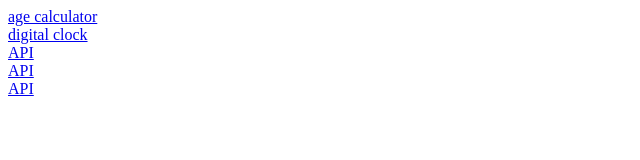
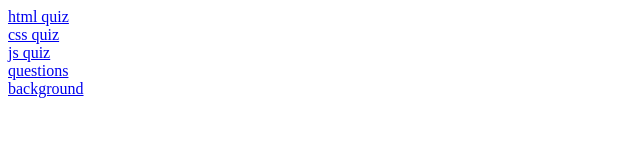
Before and after one commit to MabbuJyothika/js-pro, a plain HTML site: page index.html in a window 1280 px wide. Shown: the whole page, without its empty margins (0-640 px from the left). Drawn offline with Linux system fonts and the light colour scheme.

Commit message:
Update index.html

```diff
--- a/index.html
+++ b/index.html
@@ -6,15 +6,15 @@
     <title>Document</title>
 </head>
 <body>
-    <a href="js.html">age calculator</a>
+    <a href="js.html">html quiz</a>
     <br>
-    <a href="jsstyle.css">digital clock</a>
+    <a href="jsstyle.css">css quiz</a>
     <br>
-    <a href="script.js">API</a>
+    <a href="script.js">js quiz</a>
     <br>
-    <a href="questions.js">API</a>
+    <a href="questions.js">questions</a>
     <br>
-    <a href="background.jpg">API</a>
+    <a href="background.jpg">background</a>
     <br>
 </body>
 </html>
```
